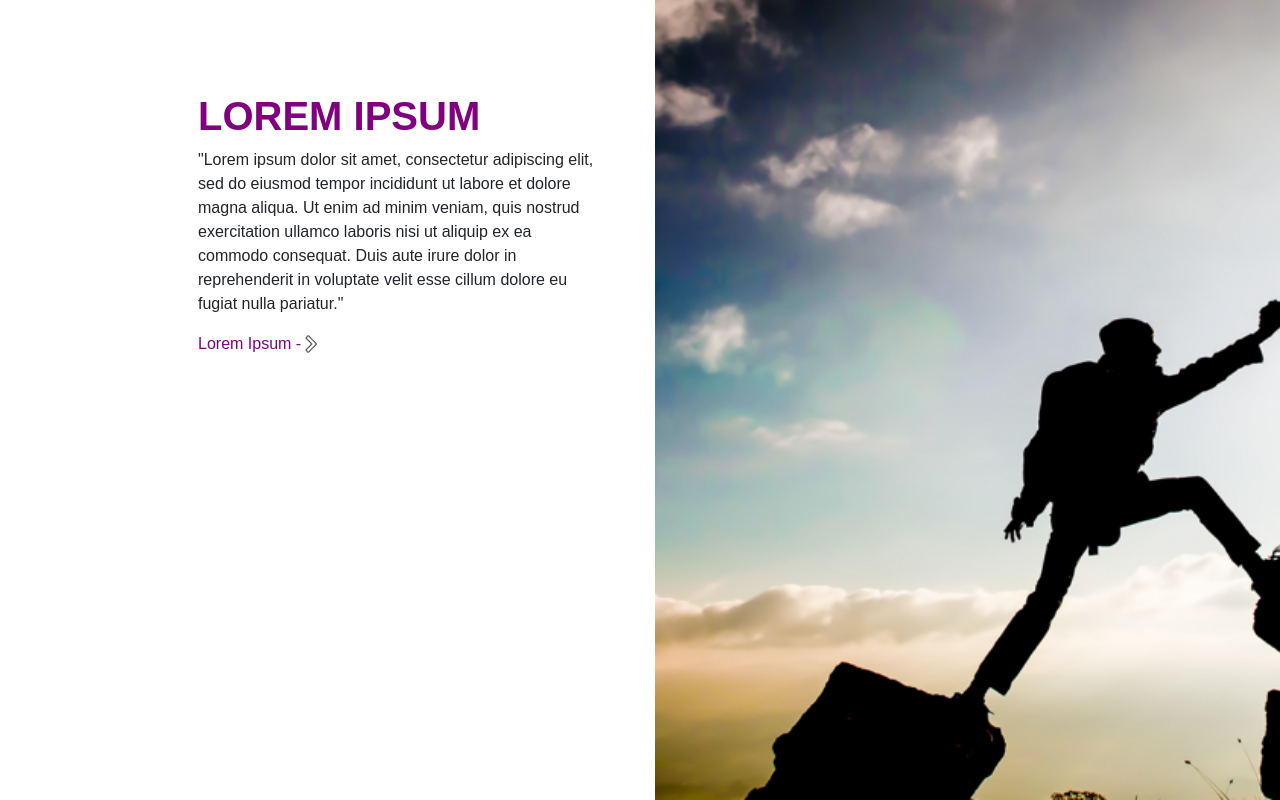
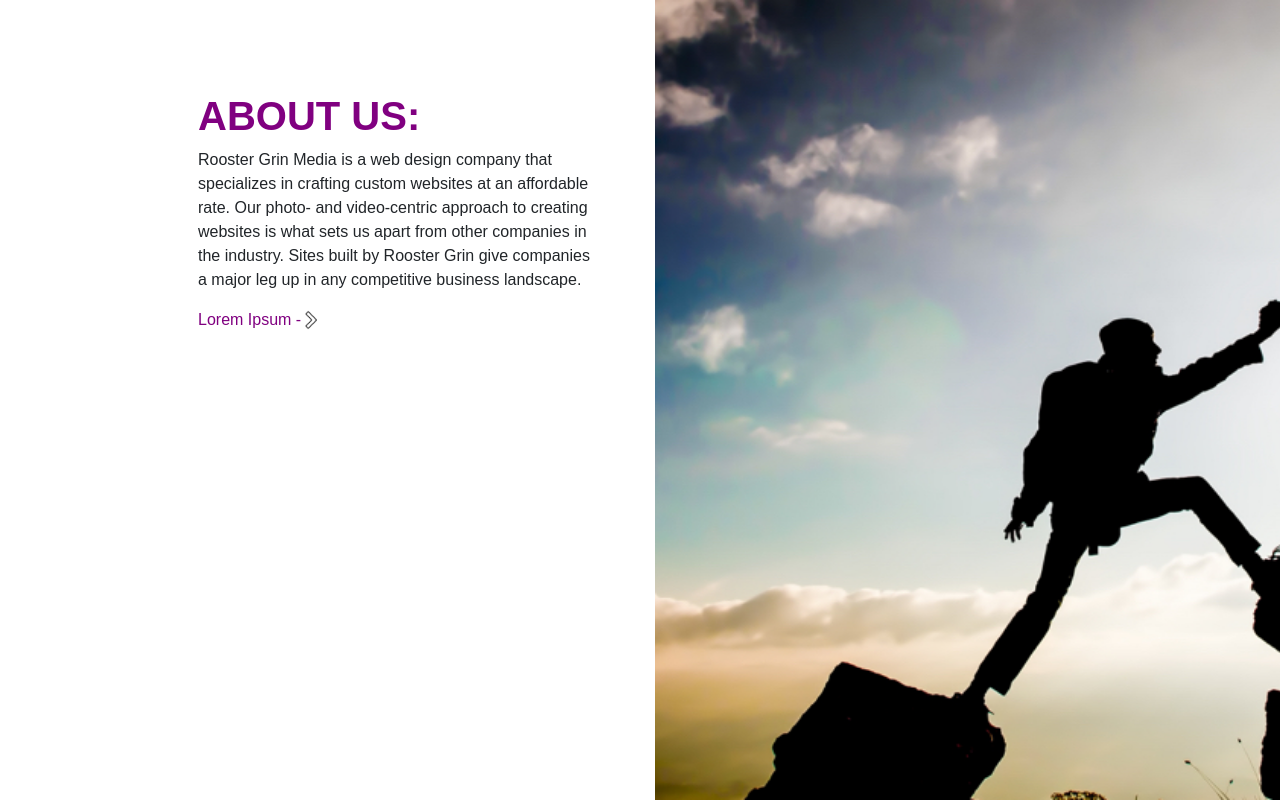
Before and after one commit to rnick1/RoosterGrinTest, a React (Create React App) app in the folder client/: page /#/about in a window 1280 px wide. Shown: the top 800 px of the page. Built offline with nearby package versions, Linux system fonts and the light colour scheme; what react-animations would draw is missing.

Commit message:
Replaced lorem ipsum on the about page.

```diff
--- a/client/src/pages/About/About.js
+++ b/client/src/pages/About/About.js
@@ -9,14 +9,13 @@
     <Container className="about-container" fluid={true}>
       <Row>
         <Col className="about-left">
-          <h1 className="about-title">LOREM IPSUM</h1>
+          <h1 className="about-title">ABOUT US:</h1>
           <p className="about-text">
-            "Lorem ipsum dolor sit amet, consectetur adipiscing elit, sed do
-            eiusmod tempor incididunt ut labore et dolore magna aliqua. Ut enim
-            ad minim veniam, quis nostrud exercitation ullamco laboris nisi ut
-            aliquip ex ea commodo consequat. Duis aute irure dolor in
-            reprehenderit in voluptate velit esse cillum dolore eu fugiat nulla
-            pariatur."
+            Rooster Grin Media is a web design company that specializes in
+            crafting custom websites at an affordable rate. Our photo- and
+            video-centric approach to creating websites is what sets us apart
+            from other companies in the industry. Sites built by Rooster Grin
+            give companies a major leg up in any competitive business landscape.
           </p>
           <a className="about-link" href="#featuresleadin">
             Lorem Ipsum -
```
